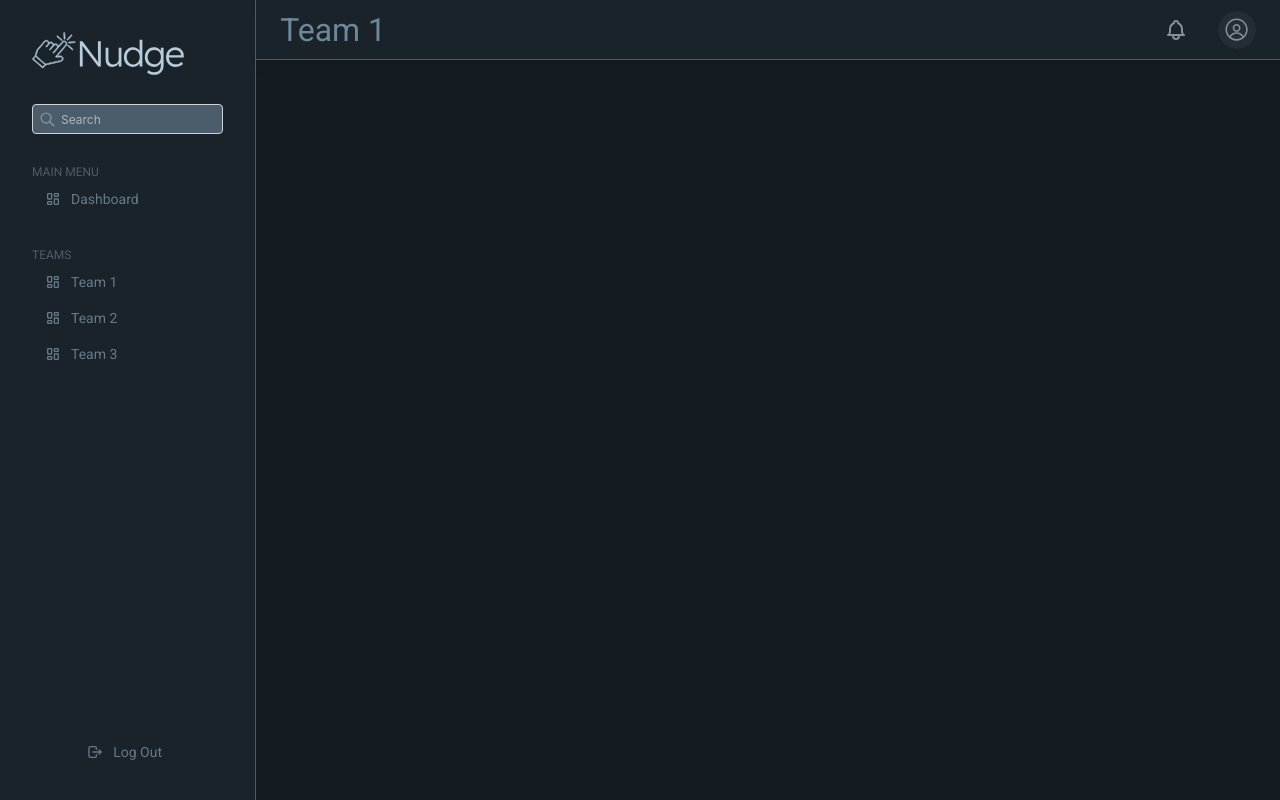
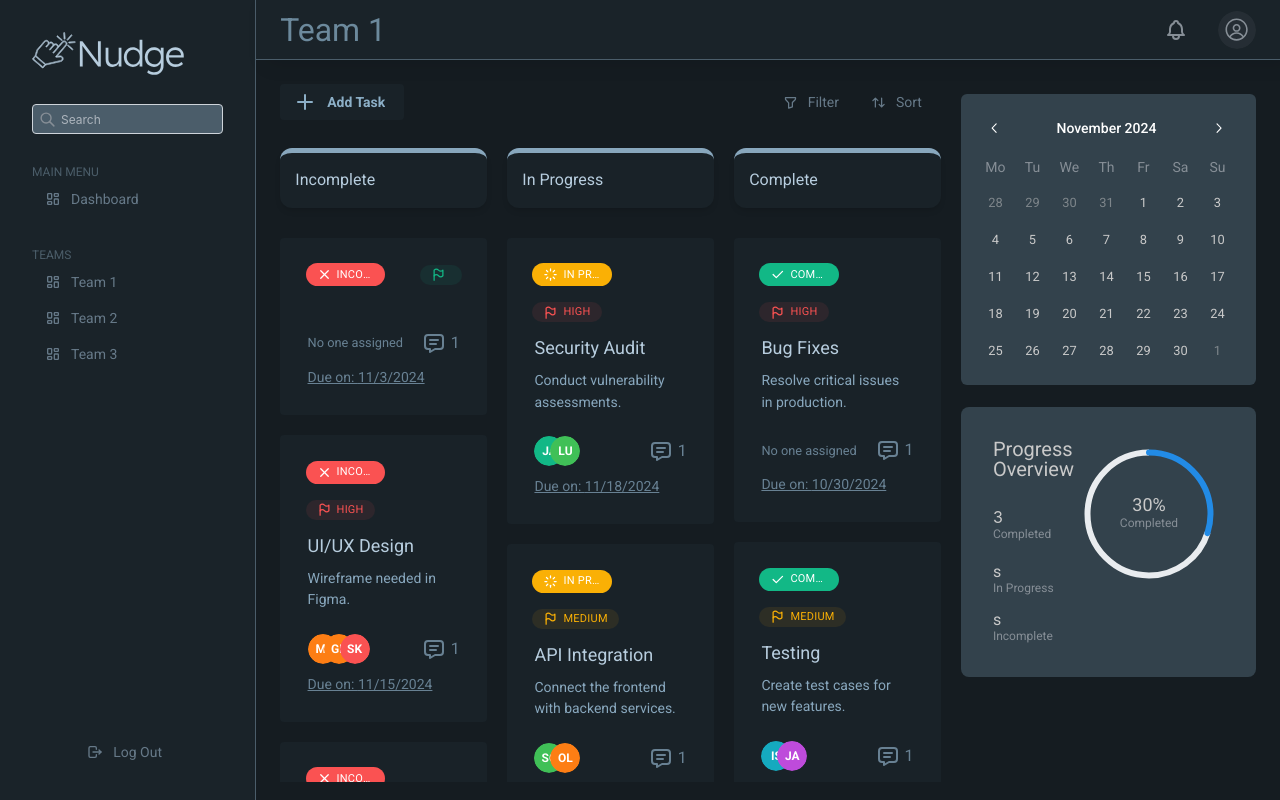
Before and after one commit to Skysayson/Nudge, a React (Vite) app in the folder Nudge-TaskManager/client/: page /Dashboard in a window 1280 px wide. Built offline with nearby package versions, Linux system fonts and the light colour scheme.

Commit message:
add: skeleton for fullcard for add task

```diff
--- a/Nudge-TaskManager/client/src/components/FullCard.tsx
+++ b/Nudge-TaskManager/client/src/components/FullCard.tsx
@@ -32,7 +32,7 @@ const FullCard = ({ TaskContent }: { TaskContent: TaskContent }) => {
       setStatusColor("#FA5252");
     } else if (TaskContent.status === "In Progress") {
       setStatusColor("#FAB005");
-    } else {
+    } else if (TaskContent.status === "Complete"){
       setStatusColor("#12B886");
     }
   }, [TaskContent.status]);
@@ -43,8 +43,10 @@ const FullCard = ({ TaskContent }: { TaskContent: TaskContent }) => {
       setPriorityColors("#FA5252");
     } else if (TaskContent.priority === "Medium") {
       setPriorityColors("#FAB005");
+    } else if (TaskContent.priority === "Low"){
+      setPriorityColors("#12B886");
     } else {
-      setPriorityColors("#12B886");
+      setPriorityColors("#868E9633")
     }
   }, [TaskContent.priority]);
 
@@ -53,22 +55,26 @@ const FullCard = ({ TaskContent }: { TaskContent: TaskContent }) => {
     {
       label: "Start Date",
       icon: <IconCalendar size={16} />,
-      value: formatDate(TaskContent.created),
+      value: TaskContent.created
+      ? formatDate(TaskContent.created)
+      : "Enter start date", // Fallback message
     },
     {
       label: "Due Date",
       icon: <IconCalendarDue size={16} />,
-      value: formatDate(TaskContent.due),
+      value: TaskContent.created
+      ? formatDate(TaskContent.due)
+      : "Enter due date", // Fallback message
     },
     {
       label: "Progress",
       icon: <IconProgress size={16} />,
-      value: <Badge color={statusColor}>{TaskContent.status}</Badge>,
+      value: <Badge color={TaskContent.status === "" ? "#E03131" : statusColor}>{TaskContent.status === "" ? "INCOMPLETE" : TaskContent.status}</Badge>,
     },
     {
       label: "Priority",
       icon: <IconFlag size={16} />,
-      value: <Badge color={priorityColors}>{TaskContent.priority}</Badge>,
+      value: <Badge color={priorityColors}>{TaskContent.priority === "" ? "Add Priority" : TaskContent.priority}</Badge>,
     },
     { label: "Assignees", icon: <IconUser size={16} />, value: mapAssigned() },
   ];
@@ -77,9 +83,10 @@ const FullCard = ({ TaskContent }: { TaskContent: TaskContent }) => {
     <div className="flex flex-col text-white border-red-600 w-[90%] h-full p-[24px] overflow-y-auto scrollbar-hide">
       {/*------------------------------! TASK TITLE DIV !------------------------------------*/}
       <div className="flex w-full h-max mb-4">
-        <h1 className="text-white 2xl:text-[32px] lg:text-[24px]">
+        <h1 className="text-[#B7CDDE] 2xl:text-[32px] lg:text-[24px]">
           {" "}
-          {TaskContent.title}{" "}
+          {TaskContent.title.length === 0 && (<div className="text-[#688193]"> Enter Title </div>)}
+          {TaskContent.title}
         </h1>
       </div>
       {/*------------------------------! TASK TITLE DIV !------------------------------------*/}
@@ -91,9 +98,9 @@ const FullCard = ({ TaskContent }: { TaskContent: TaskContent }) => {
             <tr key={index} className="mb-[10px] flex w-[35%] justify-between">
               <td className="flex items-center space-x-2">
                 {spec.icon}
-                <span className="text-white text-[16px]">{spec.label}</span>
+                <span className="text-[#B7CDDE] text-[16px]">{spec.label}</span>
               </td>
-              <td className="text-white w-[150px] text-[16px] flex justify-center">
+              <td className="text-[#B7CDDE] w-[150px] text-[16px] flex justify-center">
                 {spec.value}
               </td>
             </tr>
@@ -104,8 +111,7 @@ const FullCard = ({ TaskContent }: { TaskContent: TaskContent }) => {
 
       {/*------------------------------! TASK DESCRIPTION MAIN DIV !------------------------------------*/}
       <div className="border-t border-b mt-[32px] flex flex-col w-[] h-max pb-[2%]">
-        <div className="text-[24px] pt-[2%] pb-[1.5%]">Task Description</div>
-
+        <div className="text-[24px] pt-[2%] pb-[1.5%] text-[#B7CDDE]">Task Description</div>
         <div
           className="h-max w-full text-[16px]"
           style={{
@@ -115,14 +121,18 @@ const FullCard = ({ TaskContent }: { TaskContent: TaskContent }) => {
         >
           {" "}
           {/*TASK DESCRIPTION CONTENT DIV*/}
+          {TaskContent.content.length === 0 && (<div className="text-[#88A7BD]">
+            Enter description for your task
+          </div>)}
           {TaskContent.content}
         </div>
       </div>
       <div className="flex flex-col mt-[24px] text-[20px] w-full h-max">
-        <div className="flex justify-between 2xl:w-[9%] lg:w-[13%] items-center border-red-600">
+        <div className="flex justify-between 2xl:w-[9%] lg:w-[13%] items-center border-red-600 text-[#B7CDDE]">
           <IconMessage />
           Comments
         </div>
+        {TaskContent.comments.length === 0 && (<div className="flex w-full justify-center items-center"> No Comments </div>)}
         {TaskContent.comments.map((comment, index) => (
           <div
             key={index}
@@ -133,14 +143,13 @@ const FullCard = ({ TaskContent }: { TaskContent: TaskContent }) => {
               <Avatar size="48" />
               <div className="flex ml-[8px] flex-col">
                 <div className="flex items-center border-green-600 w-full">
-                  <h1 className="mr-[10px] text-[14px]">{comment.author}</h1>
+                  <h1 className="mr-[10px] text-[14px] text-[#B7CDDE]">{comment.author}</h1>
                   <h1 className="text-[14px] text-[#6C899C]">
                     {formatDate(comment.created)}
                   </h1>
                 </div>
-
                   <Text
-                    className="text-[14px] w-full border-red-600 flex"
+                    className="text-[14px] w-full border-red-600 flex text-[#B7CDDE]"
                     style={{
                       wordBreak: "break-word", // Break words for long content
                       overflowWrap: "break-word", // Ensure proper wrapping
--- a/Nudge-TaskManager/client/src/pages/Dashboard.tsx
+++ b/Nudge-TaskManager/client/src/pages/Dashboard.tsx
@@ -1,4 +1,5 @@
 import { Input, Button, Avatar, ActionIcon } from "@mantine/core";
+import { Link } from "react-router-dom";
 import {
   IconLayoutDashboard,
   IconSearch,
@@ -17,7 +18,7 @@ export const DashBoard: React.FC = () => {
   const teams = ["Team 1", "Team 2", "Team 3"];
 
   // State for toggling the rendering of the dashboard
-  const [selectDash, setSelectDash] = useState(false);
+  const [selectDash, setSelectDash] = useState(true);
 
   // State for toggling the rendering of the full task view
   const [renderFullTask, setRenderFullTask] = useState(false);
@@ -28,75 +29,20 @@ export const DashBoard: React.FC = () => {
   // Sample task data for different statuses
   const incompleteTasks: TaskContent[] = [
     {
-      status: "Incomplete",
-      priority: "Low",
-      title: "Kent Task",
-      content: "Sample task content with detailed information.",
-      assigned: ["Bryan", "Vi", "Sky"],
+      status: "",
+      priority: "",
+      title: "",
+      content: "",
+      assigned: [],
       comments: [
         {
-          author: "Bryan",
-          comment: "This is a commentttttttttttttttttttttttttttttttttttttttttttttttttttttttt aasjdmaksldnmkalnsdklnaskdlnkalsdnklansdklnaksldsssssssssssssasdasdhbaskj dnjkalnsdjkanskjldnkal sndklansdklnaksldnklasnddddddddddddddddddddddddddddddddddddddddddddddddddddddddddddddddddddddddddddddd",
-          created: new Date("2024-5-11")
-        },
-        {
           author: "Sky",
-          comment: "This is a comment dude I was like wtf is going on and this text is just to test the comment box",
-          created: new Date("2024-5-11")
-        },
-        {
-          author: "Vi",
-          comment: "This is a comment",
-          created: new Date("2024-5-11")
-        },
-        {
-          author: "Vi",
-          comment: "This is a comment",
-          created: new Date("2024-5-11")
-        },
-        {
-          author: "Vi",
-          comment: "This is a comment",
-          created: new Date("2024-5-11")
-        },
-        {
-          author: "Vi",
-          comment: "This is a comment",
-          created: new Date("2024-5-11")
-        },
-        {
-          author: "Vi",
-          comment: "This is a comment",
-          created: new Date("2024-5-11")
-        },
-        {
-          author: "Vi",
-          comment: "This is a comment",
-          created: new Date("2024-5-11")
-        },
-        {
-          author: "Vi",
-          comment: "This is a comment",
-          created: new Date("2024-5-11")
-        },
-        {
-          author: "Vi",
-          comment: "This is a comment",
-          created: new Date("2024-5-11")
-        },
-        {
-          author: "Vi",
-          comment: "This is a comment",
-          created: new Date("2024-5-11")
-        },
-        {
-          author: "Vi",
-          comment: "This is a comment",
-          created: new Date("2024-5-11")
+          comment: "Test",
+          created: new Date("2025-12-17")
         }
       ],
-      created: new Date("2024-5-1"), // Added created property
-      due: new Date("2024-5-11"), // Example due date
+      created: new Date(), // Added created property
+      due: new Date(), // Example due date
     },
     {
       status: "Incomplete",
@@ -321,6 +267,8 @@ export const DashBoard: React.FC = () => {
                 mt="md"
                 className="h-[32px] text-[16px] font-light"
                 style={{ fontSize: "14px", color: "#667988" }}
+                component={Link}
+                to={"/"}
               >
                 Log Out
               </Button>
--- a/Nudge-TaskManager/client/src/pages/LoginPage.tsx
+++ b/Nudge-TaskManager/client/src/pages/LoginPage.tsx
@@ -19,7 +19,7 @@ const API_URL = "http://localhost:3000"; // Replace with your actual API URL
 function LoginPage() {
   const [email, setEmail] = useState("");
   const [password, setPassword] = useState("");
-  const [error, setError] = useState<string | null>(null);
+  //const [error, setError] = useState<string | null>(null);
   //const [users, setUsers] = useState<User[]>([]); // MARY CODE NOTE: just keep this syntax in mind
   const navigate = useNavigate(); //this one is for navigating through pages
 
@@ -49,7 +49,7 @@ function LoginPage() {
         }
       })
       .catch((error) => {
-        setError(error.message); // Display error message
+        //setError(error.message); // Display error message
         console.error("Login failed:", error);
         alert("Login failed. Please try again.");
       });
@@ -161,7 +161,7 @@ function LoginPage() {
                   <h1 className="text-[#8B8B8B] lg:text-[12px] mr-[5px] 2xl:text-[14px]">
                     Don't have an account?
                   </h1>
-                  <h1 className="text-[#4285F4] lg:text-[12px] 2xl:text-[14px]">
+                  <h1 className="text-[#4285F4] lg:text-[12px] 2xl:text-[14px] hover:underline hover:cursor-pointer">
                     Register
                   </h1>
                 </div>
```
Also changed, not shown: Nudge-TaskManager/client/src/pages/Registration.tsx (+0 -10 lines).
